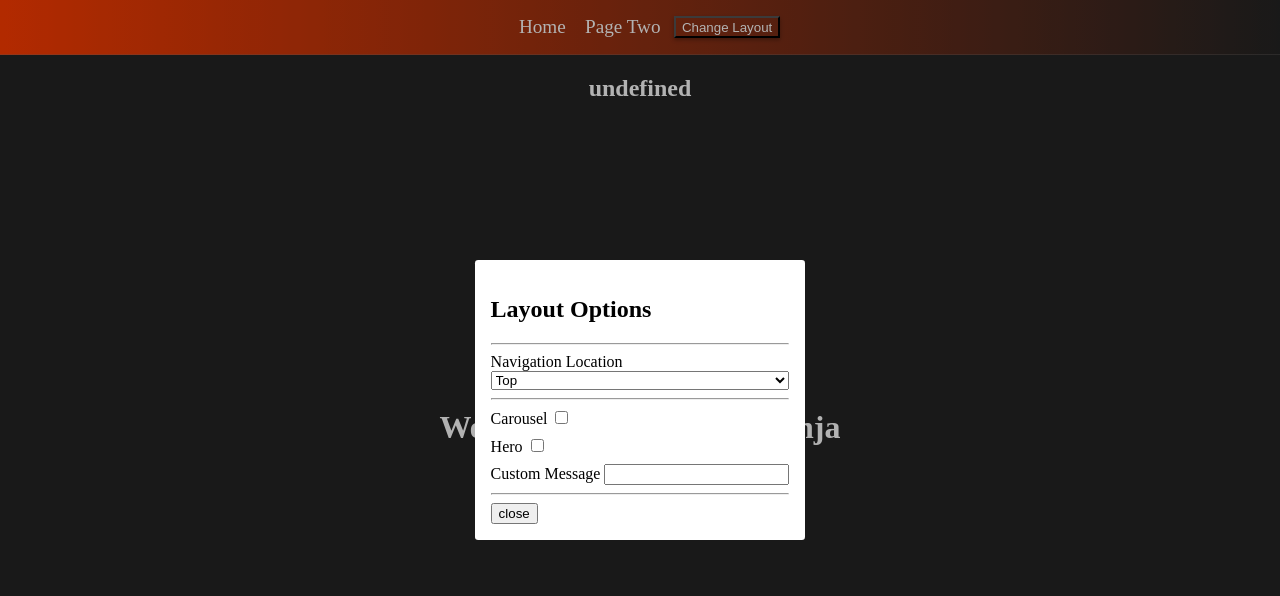
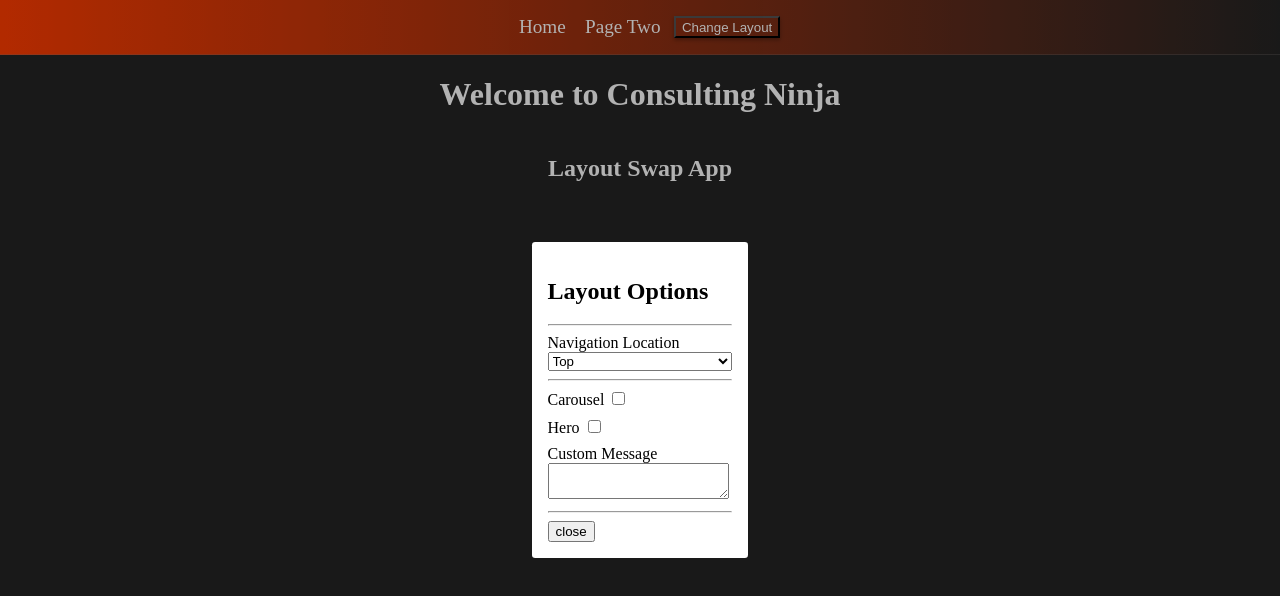
Before and after one commit to consultingninja/swapLayout, a SvelteKit app: page / in a window 1280 px wide. Both pictures are taken after a click on the button "Change Layout". Shown: the top 596 px of the page. Built offline with nearby package versions, Linux system fonts and the light colour scheme.

Commit message:
update thisMessage setter

```diff
--- a/src/routes/+layout.svelte
+++ b/src/routes/+layout.svelte
@@ -7,25 +7,23 @@
     let layoutForm ;
     function handleFormChange(){
         layout.set(layoutForm.layout.value);
-        console.log("layout is",$layout)
-
     }
 
     let thisMessage ;
 
-    $:{ if($message !== thisMessage) message.set(thisMessage)
+    $:{ if($message !== thisMessage && thisMessage !== '' && thisMessage !== undefined) message.set(thisMessage)
     }
 
 </script>
 
 
-
 <div class='main-app' class:top={$layout==='top'} class:side={$layout==='side'}>
     <Navbar/>
-    {#if message !== ''}
-    <h2>{$message}</h2>
-    {/if}
+
     <div class="main-content">
+        {#if $message}
+        <h2 class="message">{$message}</h2>
+        {/if}
         <slot>
         </slot>
     </div>
@@ -54,11 +52,12 @@
             <input type="checkbox" name="hero" value="hero" on:change={()=> hero.set(!$hero)} checked={$hero} />
         </div>
         <div class="layout-option">
-            <label for="message">Custom Message</label>
-            <input type="text" name="message" bind:value={thisMessage} />
+            <div>
+                <label for="message">Custom Message</label>
+            </div>
+
+            <textarea type="textarea" cols={20} name="message" bind:value={thisMessage} />
         </div>
-
-
 
     </form>
 
@@ -93,7 +92,7 @@
         display: flex;
         flex-direction: column;
         align-items: center;
-        justify-content: center;
+
     }
     select{
         width: 100%;
@@ -101,4 +100,5 @@
     .layout-option{
         margin-bottom:.5em;
     }
+
 </style>
```
